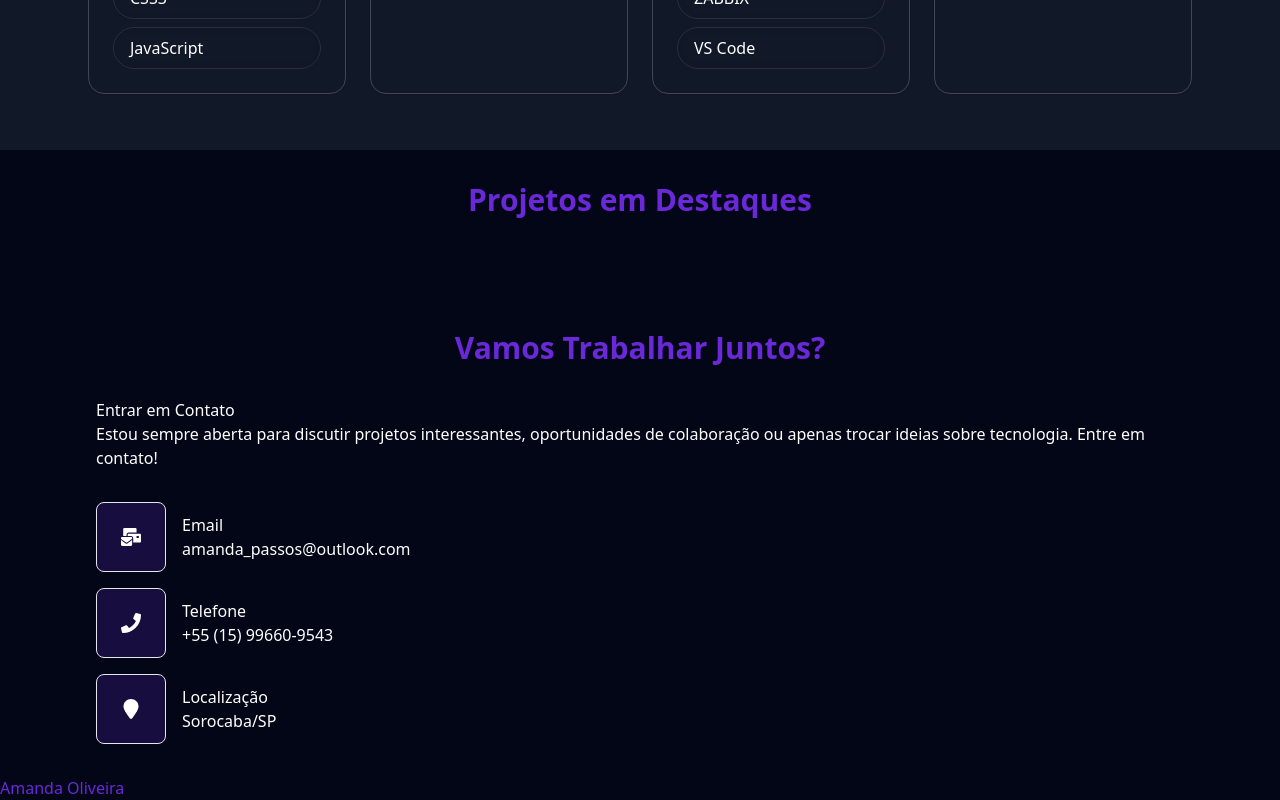
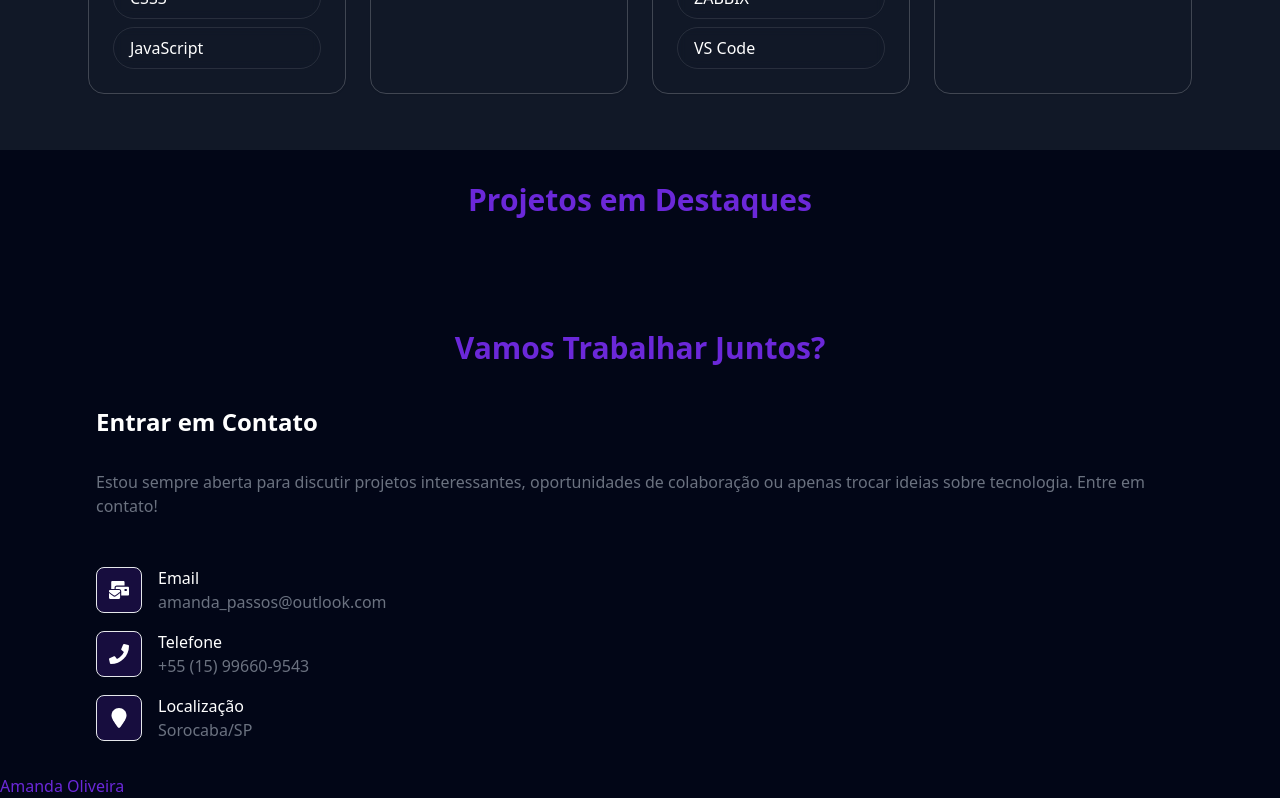
Before and after one commit to amandap10/portifolio, a React (Vite) app: page / in a window 1280 px wide. Shown: the part 1392-2192 px from the top of the page. Built offline with nearby package versions, Linux system fonts and the light colour scheme.

Commit message:
feat:adding details

```diff
--- a/src/Components/About.tsx
+++ b/src/Components/About.tsx
@@ -5,7 +5,7 @@ function About() {
 
     <div className="flex flex-col text-center items-center text-white">
       <div className='max-w-2xl p-6 max-w-screen-md mx-auto'>
-        <h2 className="text-2xl md:text-3xl font-bold text-[#6B28D9] text-center mb-8 gradient-text">
+        <h2 className="text-2xl md:text-3xl font-bold text-[#6B28D9] text-center mb-8">
           Sobre Mim
         </h2>
 
--- a/src/Components/Contact.tsx
+++ b/src/Components/Contact.tsx
@@ -9,50 +9,50 @@ function Contact() {
       <div className="max-w-6xl p-8 mx-auto">
 
         <div className="">
-          <h2 className="text-[#6B28D9] text-2xl md:text-3xl font-bold text-center mb-8">
+          <h2 className="text-[#6B28D9] text-2xl md:text-3xl font-bold text-center mb-10">
             Vamos Trabalhar Juntos?
           </h2>
         </div>
 
-        <div className="">
-          <h3 className="text-white">
+        <div className="space-y-8">
+          <h3 className="text-white text-lg md:text-2xl font-semibold">
             Entrar em Contato
           </h3>
 
-          <p className="text-white">
+          <p className="text-gray-500">
             Estou sempre aberta para discutir projetos interessantes,
             oportunidades de colaboração ou apenas trocar ideias sobre tecnologia.
             Entre em contato!
           </p>
 
-          <div className="space-y-4 pt-8">
+          <div className="space-y-4 pt-4">
             <div className="flex items-center gap-4">
-              <div className="border bg-[#6B28D9]/20 p-6 rounded-lg flex items-center justify-center">
+              <div className="border bg-[#6B28D9]/20 p-3 rounded-lg flex items-center justify-center">
                 <FaMailBulk className="w-5 h-5 fill-white" />
               </div>
               <div>
                 <div className="font-medium text-white">Email</div>
-                <div className="text-white">amanda_passos@outlook.com</div>
+                <div className="text-gray-500">amanda_passos@outlook.com</div>
               </div>
             </div>
 
             <div className="flex items-center gap-4">
-              <div className="border bg-[#6B28D9]/20 p-6 rounded-lg flex items-center justify-center">
+              <div className="border bg-[#6B28D9]/20 p-3 rounded-lg flex items-center justify-center">
                 <FaPhone className="w-5 h-5 fill-white" />
               </div>
               <div>
                 <div className="font-medium text-white">Telefone</div>
-                <div className="text-white">+55 (15) 99660-9543</div>
+                <div className="text-gray-500">+55 (15) 99660-9543</div>
               </div>
             </div>
 
             <div className="flex items-center gap-4">
-              <div className="border bg-[#6B28D9]/20 p-6 rounded-lg flex items-center justify-center">
+              <div className="border bg-[#6B28D9]/20 p-3 rounded-lg flex items-center justify-center">
                 <FaLocationPin className="w-5 h-5 fill-white" />
               </div>
               <div>
                 <div className="font-medium text-white">Localização</div>
-                <div className="text-white">Sorocaba/SP</div>
+                <div className="text-gray-500">Sorocaba/SP</div>
               </div>
             </div>
 
```
